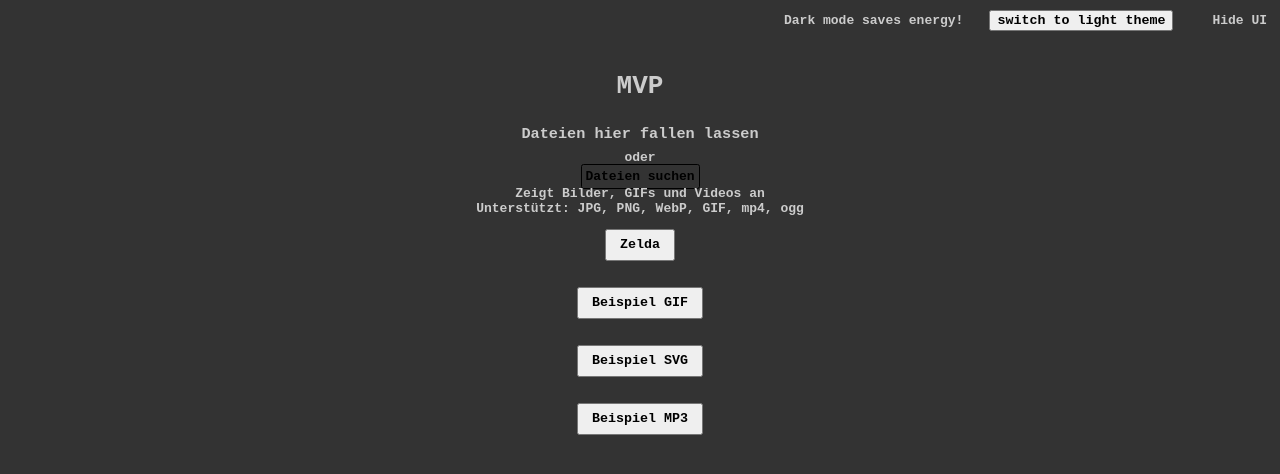
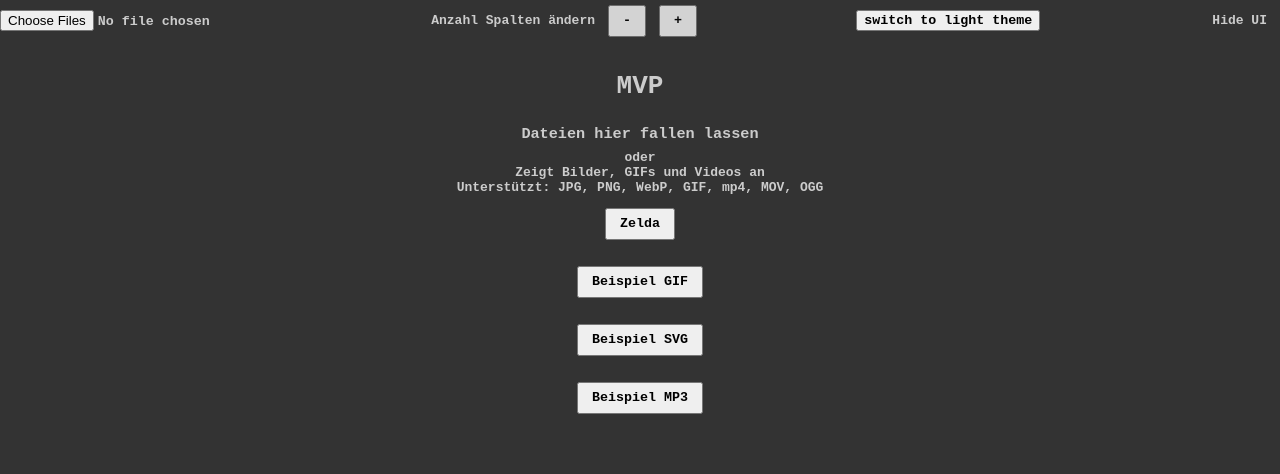
Before and after one commit to Phrenchen/mediaviewer, an Angular app: page / in a window 1280 px wide. Shown: the top 474 px of the page. Built offline with nearby package versions, Linux system fonts and the light colour scheme.

Commit message:
olli was here :)

```diff
--- a/src/app/app.component.css
+++ b/src/app/app.component.css
@@ -9,7 +9,8 @@
 
 header {
   display: flex;
-  justify-content: flex-end;
+
+  justify-content: space-between;
   align-items: center;
   gap: 2rem;
   width: 100%;
--- a/src/app/app.component.html
+++ b/src/app/app.component.html
@@ -1,8 +1,20 @@
 <div class="outer-container">
   <header>
-    <app-top-comment *ngIf="showUI">
+    <label class="file-upload" *ngIf="showUI">
+      <input
+        type="file"
+        #fileDropRef
+        id="fileDropRef"
+        multiple
+        (change)="fileBrowserHandler($event)"
+      />
+      <!-- <b>Dateien suchen</b> -->
+      <b></b>
+    </label>
+    <!-- <app-top-comment *ngIf="showUI">
       <app-start></app-start>
-    </app-top-comment>
+    </app-top-comment> -->
+    <app-grid-configurator></app-grid-configurator>
     <app-theme-switch *ngIf="showUI"></app-theme-switch>
     <app-toggle-anything
       [initialState]="true"
--- a/src/app/app.component.ts
+++ b/src/app/app.component.ts
@@ -12,6 +12,17 @@ export class AppComponent {
   constructor(public readonly fileService: FileService) {
   }
 
+  public fileBrowserHandler(event: any): void {
+    this.updateFiles([...event.target.files]);
+  }
+
+  public onFilesDropped(files: any[]): void {
+    this.updateFiles([...files]);
+  }
+
+  private updateFiles(files: any[]): void {
+    this.fileService.updateFiles(files);
+  }
 
 
 }
--- a/src/app/modules/file-loader/components/drop-zone/drop-zone.component.html
+++ b/src/app/modules/file-loader/components/drop-zone/drop-zone.component.html
@@ -16,7 +16,7 @@
       <p>oder</p>
     </div>
 
-    <label class="file-upload">
+    <!-- <label class="file-upload">
       <input
         type="file"
         #fileDropRef
@@ -25,11 +25,11 @@
         (change)="fileBrowserHandler($event)"
       />
       <b>Dateien suchen</b>
-    </label>
+    </label> -->
 
     <div *ngIf="!hasFiles">
       <p>Zeigt Bilder, GIFs und Videos an</p>
-      <p>Unterstützt: JPG, PNG, WebP, GIF, mp4, ogg</p>
+      <p>Unterstützt: JPG, PNG, WebP, GIF, mp4, MOV, OGG</p>
     </div>
   </div>
 
--- a/src/app/modules/file-loader/components/file-list/file-list.component.css
+++ b/src/app/modules/file-loader/components/file-list/file-list.component.css
@@ -3,8 +3,8 @@
 }
 
 .items {
-  /* display: grid;
-  grid-template-columns: 1fr;
+  display: grid;
+  /* grid-template-columns: 1fr;
   justify-self: center;
   gap: 1rem;
 
--- a/src/app/modules/file-loader/components/grid-configurator/grid-configurator.component.css
+++ b/src/app/modules/file-loader/components/grid-configurator/grid-configurator.component.css
@@ -1,9 +1,10 @@
 .button {
   padding: 0.7rem 0;
 
-  width: 100%;
-  max-width: 50px;
+  /* width: 100%;
+  max-width: 50px; */
 
+  padding: .5rem 1rem;
   opacity: .85;
   z-index: 2;
 
@@ -19,8 +20,8 @@
 
   gap: 1rem;
 
-  color: #333;
-  background-color: #ccc;
+  color: var(--selected-txt-color);
+  background-color: var(--selected-bg-color);
 }
 
 p {
--- a/src/app/modules/file-loader/components/media-item/media-item.component.css
+++ b/src/app/modules/file-loader/components/media-item/media-item.component.css
@@ -30,6 +30,10 @@
 .media-item > * {
   cursor: pointer;
   /* pointer-events: none; */
+}
+
+.audio-container {
+  background-color: var(--selected-bg-color);
 }
 
 .navi-buttons {
--- a/src/app/modules/file-loader/components/media-item/media-item.component.html
+++ b/src/app/modules/file-loader/components/media-item/media-item.component.html
@@ -55,7 +55,7 @@
           Logo
         </object>
       </div>
-      <div *ngSwitchCase="'audio'">
+      <div *ngSwitchCase="'audio'" class="audio-container">
         <audio controls>
           <source [src]="item.url" type="audio/mpeg">
           Your Browser does not support Audio.
--- a/src/app/modules/file-loader/services/static-data.service.ts
+++ b/src/app/modules/file-loader/services/static-data.service.ts
@@ -11,7 +11,7 @@ export class StaticDataService {
     this.initZelda();
     this.assetMap.set(AssetSetEnum.SINGLE_GIF, ['assets/images/a-cat.gif'])
     this.assetMap.set(AssetSetEnum.SINGLE_SVG, ['assets/images/svg/fahrauftraege-type-deliver.svg'])
-    this.assetMap.set(AssetSetEnum.MP3, ['assets/audio/15 B-Boy Bouilabaisse.mp3']);
+    this.assetMap.set(AssetSetEnum.MP3, ['assets/audio/15 B-Boy Bouilabaisse.mp3', 'assets/audio/15 B-Boy Bouilabaisse2.mp3']);
   }
 
   public get(assetSetName: AssetSetEnum): any[] {
--- a/src/variables.css
+++ b/src/variables.css
@@ -9,8 +9,8 @@
 
   --header-height: 21px;
 
-  /* --col-count: 1;
-  --preferred-item-width: 300px;
+  --col-count: 1;
+  /* --preferred-item-width: 300px;
   --title-bg-light: #ccc;
   --title-bg-dark: #333; */
 }
```
Also changed, not shown: 2 other files (tests, documents, lock files or other folders).
